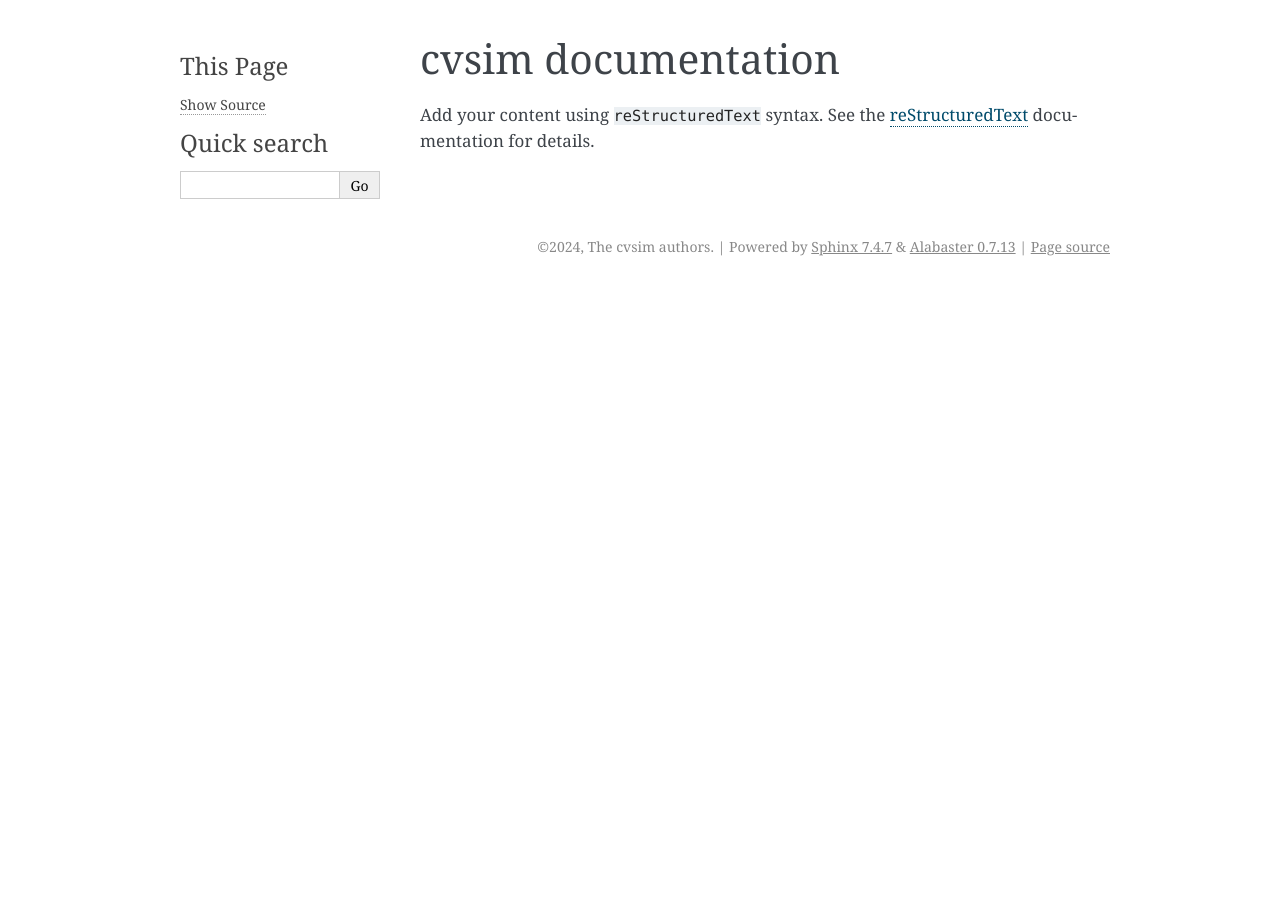
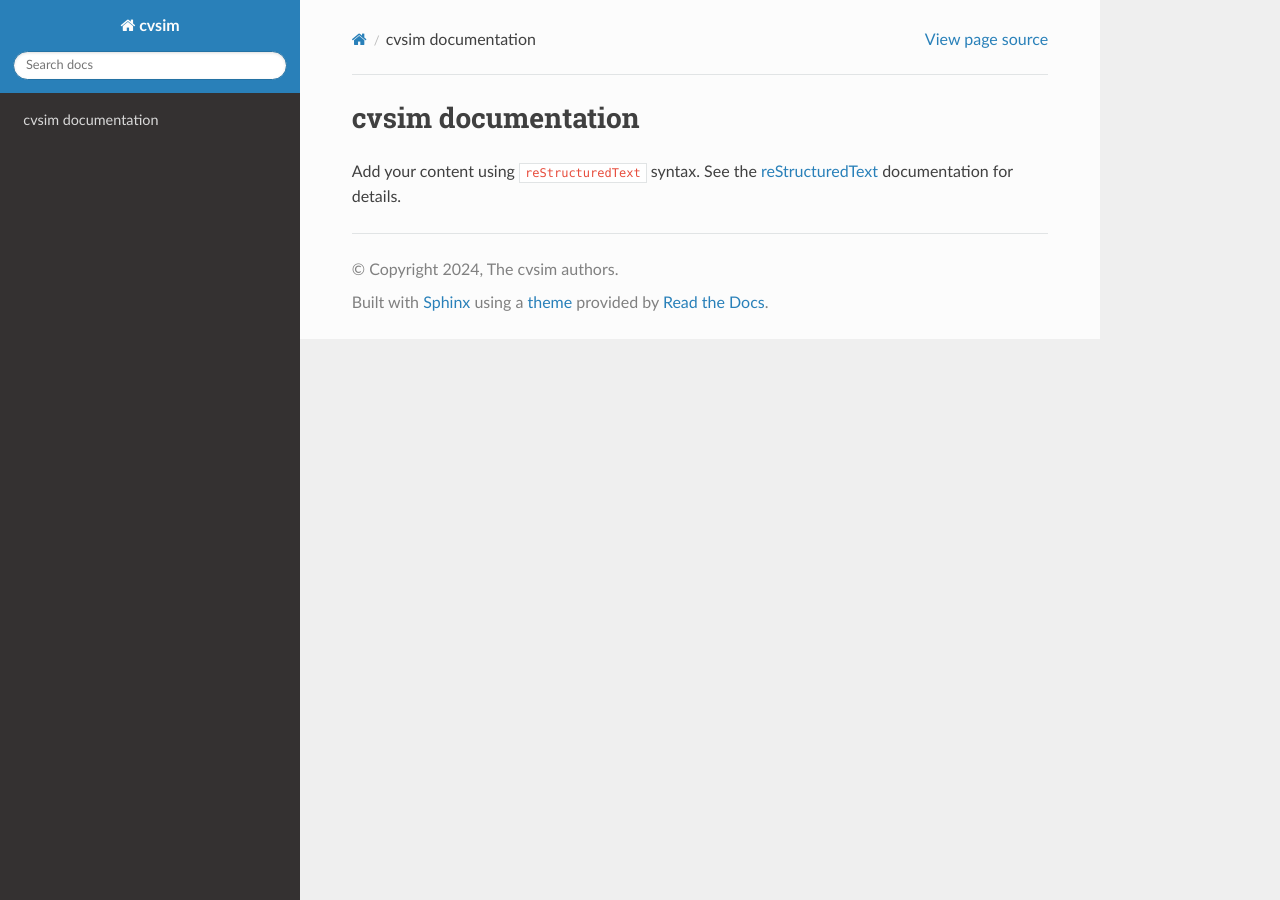
Before and after one commit to ericfell/CVsim, a Sphinx documentation site: the page built from docs/source/index.rst, in a window 1280 px wide. Built offline with Sphinx 7.4.7 and the Read the Docs theme 3.1.0, drawn with Linux system fonts in a browser that asks for light colours.

Commit message:
add sphinx add-ons

```diff
--- a/docs/source/conf.py
+++ b/docs/source/conf.py
@@ -2,6 +2,12 @@
 #
 # For the full list of built-in configuration values, see the documentation:
 # https://www.sphinx-doc.org/en/master/usage/configuration.html
+
+# -- Path setup --------------------------------------------------------------
+
+import os
+import sys
+sys.path.insert(0, os.path.abspath('../../'))
 
 # -- Project information -----------------------------------------------------
 # https://www.sphinx-doc.org/en/master/usage/configuration.html#project-information
@@ -14,15 +20,24 @@
 # -- General configuration ---------------------------------------------------
 # https://www.sphinx-doc.org/en/master/usage/configuration.html#general-configuration
 
-extensions = []
+extensions = [
+    'sphinx.ext.autodoc',
+    'sphinx.ext.viewcode',
+    'sphinx.ext.napoleon',
+    'sphinx_rtd_theme',
+    'nbsphinx',
+]
 
 templates_path = ['_templates']
 exclude_patterns = []
 
 
-
 # -- Options for HTML output -------------------------------------------------
 # https://www.sphinx-doc.org/en/master/usage/configuration.html#options-for-html-output
 
-html_theme = 'alabaster'
+html_theme = 'sphinx_rtd_theme'
 html_static_path = ['_static']
+
+# sort documentation by source code order (not alphabetically)
+# https://www.sphinx-doc.org/en/master/usage/extensions/autodoc.html#confval-autodoc_member_order
+autodoc_member_order = 'bysource'
--- a/requirements.txt
+++ b/requirements.txt
@@ -1,2 +1,6 @@
 # Regular dependencies
 scipy
+
+# DEV
+sphinx-rtd-theme==3.0.2
+nbsphinx
```
